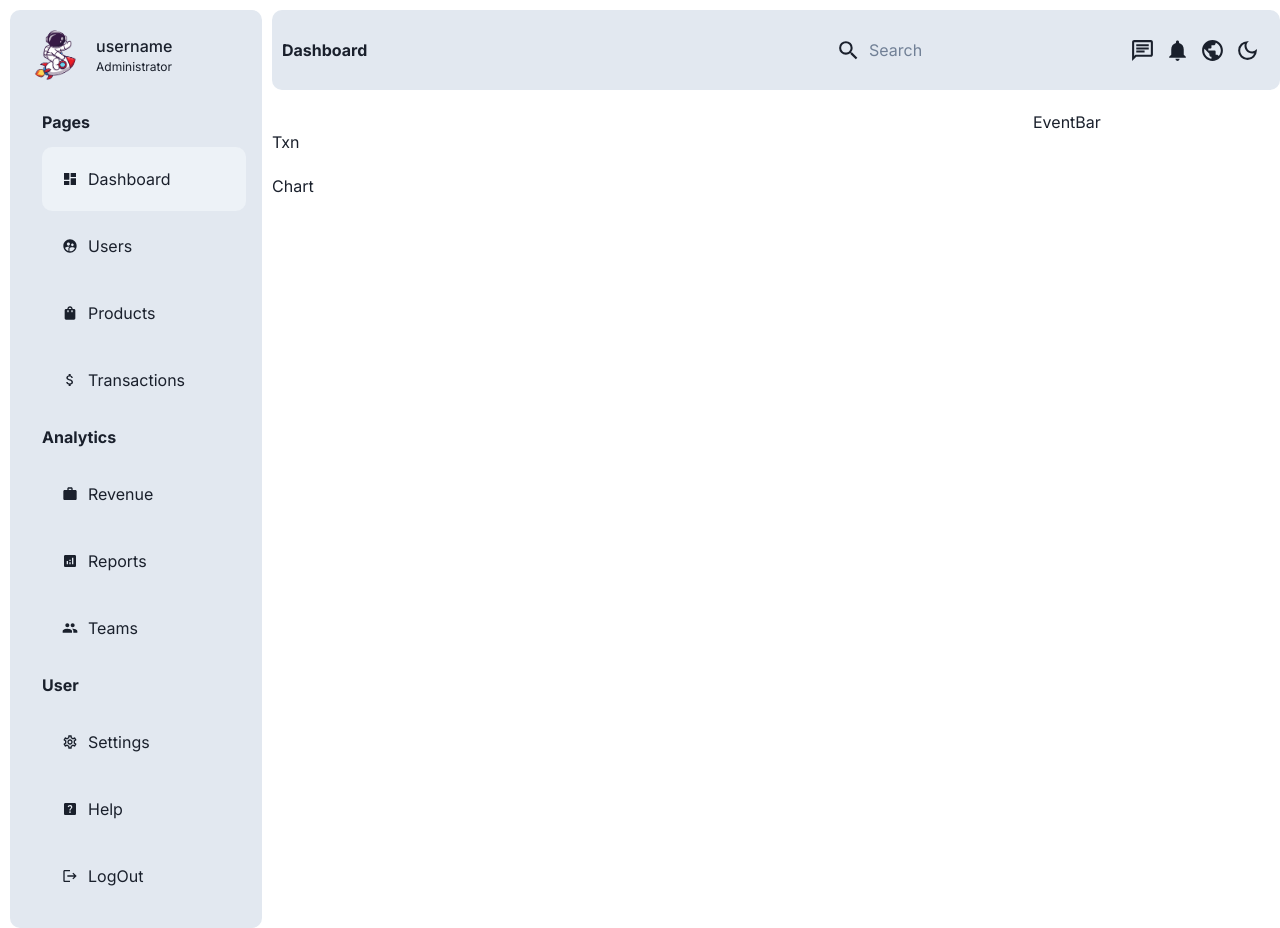
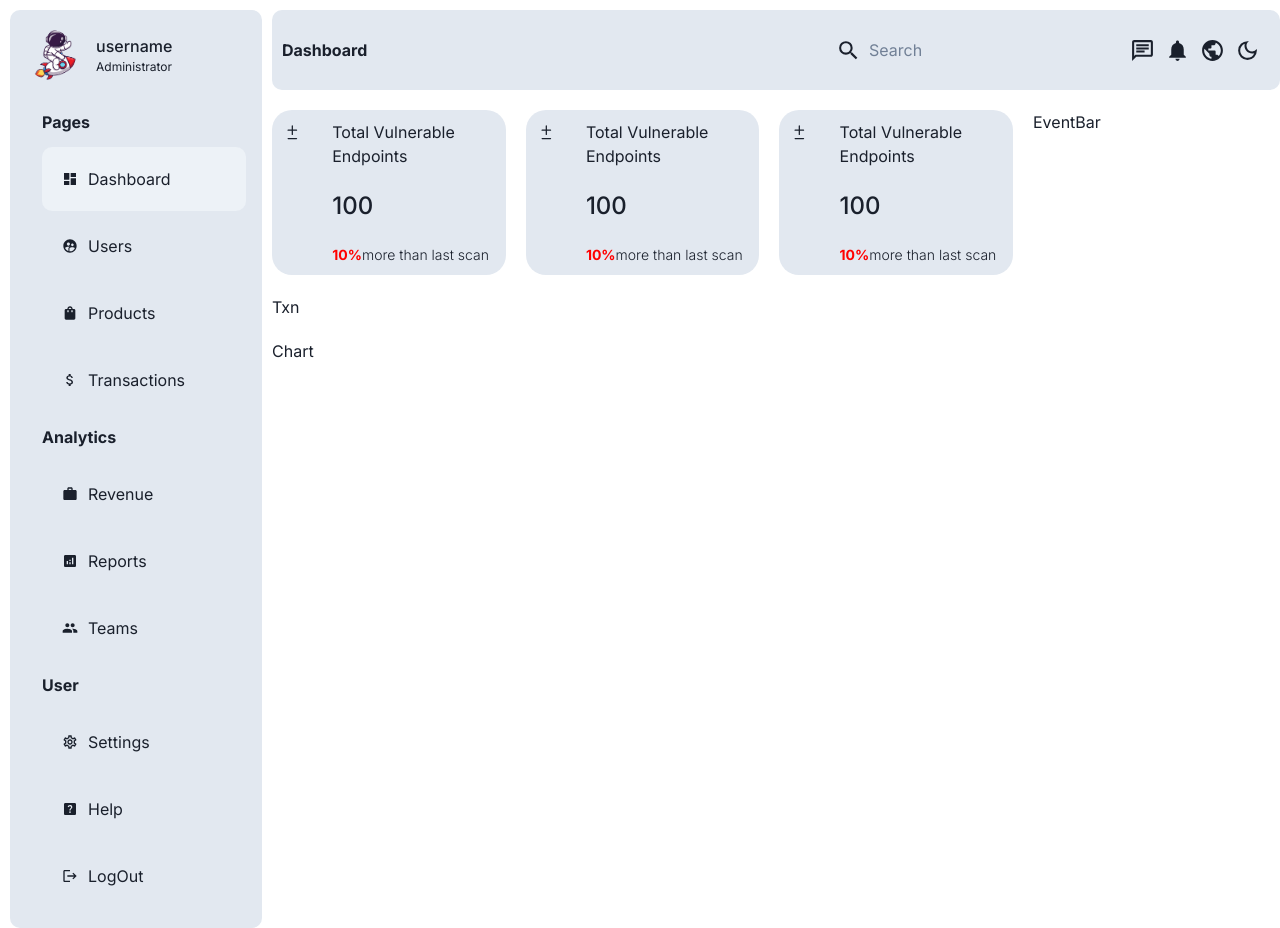
Before and after one commit to SafeAck/frontend, a Next.js app: page /dashboard in a window 1280 px wide. Built offline with nearby package versions, Linux system fonts and the light colour scheme.

Commit message:
complete card component

```diff
--- a/app/ui/dashboard/card/card.tsx
+++ b/app/ui/dashboard/card/card.tsx
@@ -1,25 +1,59 @@
 "use client";
 
-import { Flex, Box, Text, useColorModeValue } from "@chakra-ui/react";
+import { Flex, Text, useColorModeValue } from "@chakra-ui/react";
+import { GoDiff } from "react-icons/go";
 
 // Local imports
 import {
     lightThemeHoverBgColor,
     darkThemeHoverBgColor,
+    lightThemeSideBarBgColor,
+    darkThemeSideBarBgColor,
 } from "../../constants/colors";
 
 const Card: React.FC = () => {
-    const hoverBgColor = useColorModeValue(
+    const cardhoverBgColor = useColorModeValue(
         lightThemeHoverBgColor,
         darkThemeHoverBgColor
     );
+    const cardBgColor = useColorModeValue(
+        lightThemeSideBarBgColor,
+        darkThemeSideBarBgColor
+    );
+
+    // BUG: if user changes theme in browser then they have to reload in order to get latest values of cardhoverBgColor and cardBgColor variables.
 
     return (
         // container
-        <Flex backgroundColor={hoverBgColor}>
-            <Box>
-                <Text></Text>
-            </Box>
+        <Flex
+            backgroundColor={cardBgColor}
+            padding="10px"
+            borderRadius="20px"
+            gap="30px"
+            cursor="pointer"
+            width="100%"
+            _hover={{ backgroundColor: cardhoverBgColor }}
+        >
+            <GoDiff size={25} />
+            {/* Texts */}
+            <Flex flexDirection="column" gap="20px">
+                {/* Title */}
+                <Flex>
+                    <Text>Total Vulnerable Endpoints</Text>
+                </Flex>
+                {/* Number */}
+                <Flex fontSize="24px" fontWeight={500}>
+                    <Text>100</Text>
+                </Flex>
+                {/* Detail */}
+                <Flex fontSize="14px" fontWeight={300}>
+                    {/* Positive or Negative */}
+                    <Flex textColor={"red" || "lime"}>
+                        <Text fontWeight="bold">10%</Text>
+                    </Flex>
+                    <Text>more than last scan</Text>
+                </Flex>
+            </Flex>
         </Flex>
     );
 };
```
